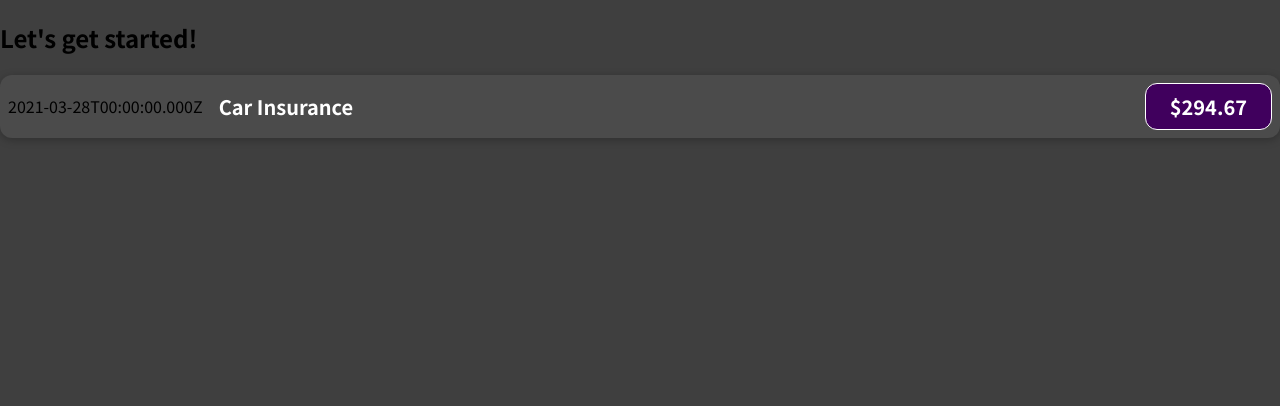
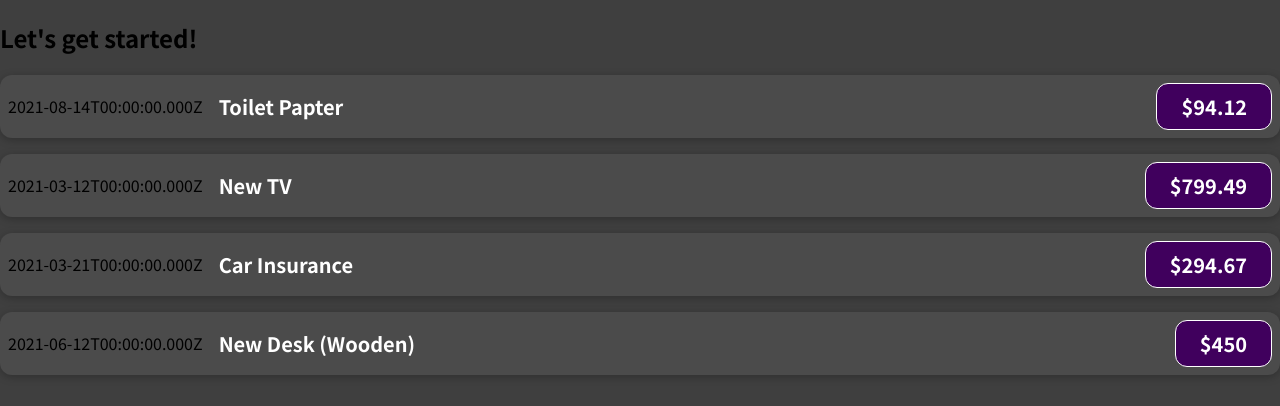
Before and after one commit to jripke74/react-0001, a JavaScript app: page / in a window 1280 px wide. Shown: the top 406 px of the page. Built offline with nearby package versions, Linux system fonts and the light colour scheme.

Commit message:
add props to ExpenseItem.js

```diff
--- a/src/App.js
+++ b/src/App.js
@@ -1,10 +1,56 @@
 import ExpenseItem from './components/ExpenseItem';
 
 function App() {
+  const expenses = [
+    {
+      id: 'e1',
+      title: 'Toilet Papter',
+      amount: 94.12,
+      date: new Date(2021, 7, 14),
+    },
+    {
+      id: 'e2',
+      title: 'New TV',
+      amount: 799.49,
+      date: new Date(2021, 2, 12),
+    },
+    {
+      id: 'e3',
+      title: 'Car Insurance',
+      amount: 294.67,
+      date: new Date(2021, 2, 21),
+    },
+    {
+      id: 'e4',
+      title: 'New Desk (Wooden)',
+      amount: 450,
+      date: new Date(2021, 5, 12),
+    },
+  ];
+
   return (
     <div>
       <h2>Let's get started!</h2>
-      <ExpenseItem></ExpenseItem>
+      <ExpenseItem
+        title={expenses[0].title}
+        amount={expenses[0].amount}
+        date={expenses[0].date}
+      ></ExpenseItem>
+      <ExpenseItem
+        title={expenses[1].title}
+        amount={expenses[1].amount}
+        date={expenses[1].date}
+      ></ExpenseItem>
+      <ExpenseItem
+        title={expenses[2].title}
+        amount={expenses[2].amount}
+        date={expenses[2].date}
+      ></ExpenseItem>
+      <ExpenseItem
+        title={expenses[3].title}
+        amount={expenses[3].amount}
+        date={expenses[3].date}
+      ></ExpenseItem>
     </div>
   );
 }
--- a/src/components/ExpenseItem.js
+++ b/src/components/ExpenseItem.js
@@ -1,16 +1,12 @@
 import './ExpenseItem.css';
 
-function ExpenseItem() {
-  const expenseDate = new Date(2021, 2, 28);
-  const expenseTitle = 'Car Insurance';
-  const expenseAmount = 294.67;
-
+function ExpenseItem(props) {
   return (
     <div className="expense-item">
-      <div>{expenseDate.toISOString()}</div>
+      <div>{props.date.toISOString()}</div>
       <div className="expense-item__description">
-        <h2>{expenseTitle}</h2>
-        <div className="expense-item__price">${expenseAmount}</div>
+        <h2>{props.title}</h2>
+        <div className="expense-item__price">${props.amount}</div>
       </div>
     </div>
   );
```
